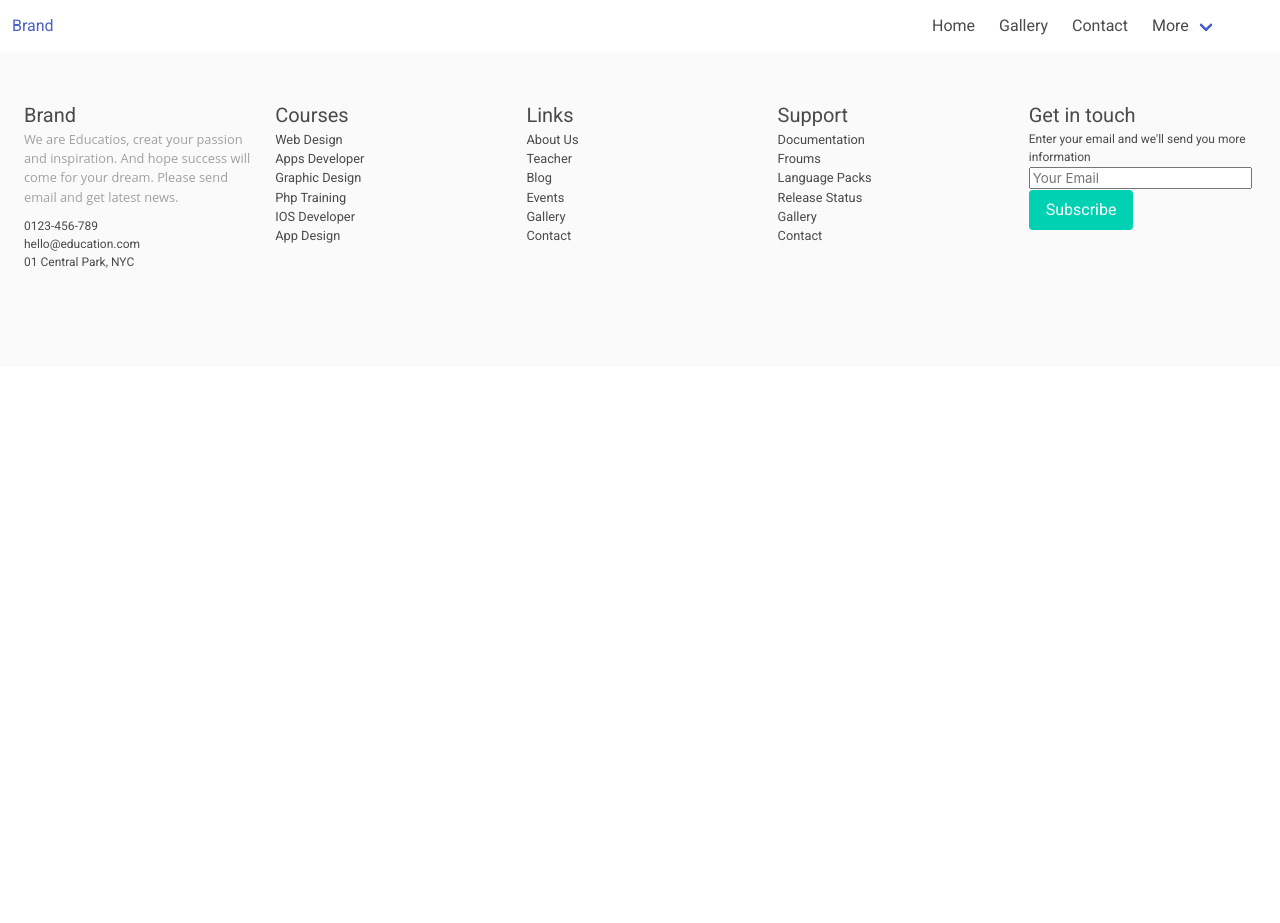
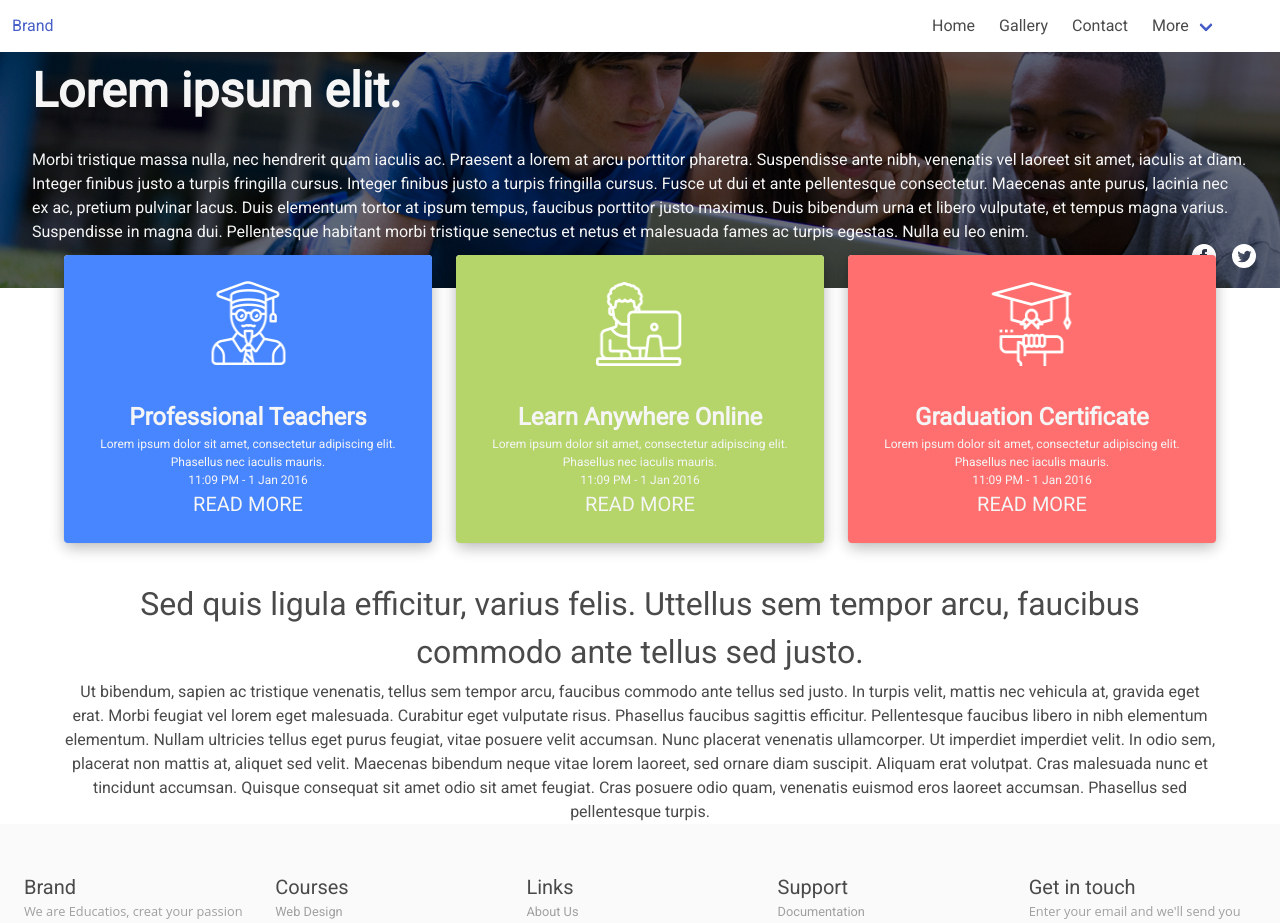
Before and after one commit to vimm0/website-frontend, a Vue app: page / in a window 1280 px wide. Shown: the top 923 px of the page. Before the commit the page ends 800 px from the top, so only its background shows below. Built offline with nearby package versions, Linux system fonts and the light colour scheme.

Commit message:
fix footer with loadingContent component

```diff
--- a/src/App.vue
+++ b/src/App.vue
@@ -1,21 +1,21 @@
 <template>
     <div id="app">
         <navbar></navbar>
-        <!--<landing-content></landing-content>-->
+        <landing-content></landing-content>
         <page-footer></page-footer>
     </div>
 </template>
 
 <script>
     import Navbar from './components/Navbar.vue'
-    // import LandingContent from './components/LandingContent.vue'
+    import LandingContent from './components/LandingContent.vue'
     import Footer from './components/Footer.vue'
 
     export default {
         name: 'app',
         components: {
             Navbar,
-            // LandingContent,
+            LandingContent,
             'page-footer': Footer
         }
     }
--- a/src/assets/sass/main.scss
+++ b/src/assets/sass/main.scss
@@ -10,6 +10,9 @@
 .mt-3 {
   margin-top: 3rem;
 }
+.mr-1{
+  margin-right:1rem;
+}
 //navbar
 a.navbar-custom-item:hover{
     border-bottom: #3273dc solid .1rem;
--- a/src/components/Footer.vue
+++ b/src/components/Footer.vue
@@ -1,18 +1,20 @@
 <template>
-    <div class="footer">
+    <footer class="footer">
         <div class="columns">
             <div class="column is-one-fifth">
                 <p class="is-size-5">Brand</p>
                 <p class="brand-quote">We are Educatios, creat your passion and inspiration. And hope success
                     will come for your dream.
                     Please send email and get latest news.</p>
-                <p class="is-size-7">0123-456-789</p>
-                <p class="is-size-7">hello@education.com</p>
-                <p class="is-size-7">01 Central Park, NYC</p>
+                <div class="address mt-1">
+                    <p class="is-size-7">0123-456-789</p>
+                    <p class="is-size-7">hello@education.com</p>
+                    <p class="is-size-7">01 Central Park, NPJ</p>
+                </div>
             </div>
             <div class="column is-one-fifth">
                 <p class="is-size-5">Courses</p>
-                <ul>
+                <ul class="footer-links">
                     <li>Web Design</li>
                     <li>Apps Developer</li>
                     <li>Graphic Design</li>
@@ -23,7 +25,7 @@
             </div>
             <div class="column is-one-fifth">
                 <p class="is-size-5">Links</p>
-                <ul>
+                <ul class="footer-links">
                     <li>About Us</li>
                     <li>Teacher</li>
                     <li>Blog</li>
@@ -34,7 +36,7 @@
             </div>
             <div class="column is-one-fifth">
                 <p class="is-size-5">Support</p>
-                <ul>
+                <ul class="footer-links">
                     <li>Documentation</li>
                     <li>Froums</li>
                     <li>Language Packs</li>
@@ -45,13 +47,13 @@
             </div>
             <div class="column is-one-fifth">
                 <p class="is-size-5">Get in touch</p>
-                <p class="is-size-7">Enter your email and we'll send you more information</p>
-                <input placeholder="Your Email" required>
+                <p class="email-content">Enter your email and we'll send you more information</p>
+                <input class="email-input" placeholder="Your Email" required>
                 <br>
-                <a class="button is-primary">Subscribe</a>
+                <a class="button is-info mt-1 subscribe-button">Subscribe</a>
             </div>
         </div>
-    </div>
+    </footer>
 </template>
 <script>
     export default {
@@ -62,13 +64,53 @@
     }
 </script>
 <style lang="scss">
-    .brand-quote {
+    .brand-quote, .email-content {
         font-family: "Open Sans", sans-serif;
         font-size: 0.8rem;
         padding-bottom: 10px;
         color: #a0a0a0;
     }
+
     ul > li {
-        font-size:0.8rem;
+        font-size: 0.8rem;
+        line-height: 1.8rem;
+        color: #a0a0a0;
+    }
+
+    ul.footer-links {
+        margin-top: -0.255rem;
+    }
+
+    div.address > * {
+        /*color: #a0a0a0;*/
+        line-height: 1.4rem;
+        font-size: 0.8rem;
+        font-weight: bold;
+    }
+
+    .subscribe-button {
+        box-shadow: 0 3px 5px rgba(0, 0, 0, 0.2) !important;
+    }
+
+    .email-input {
+        background: #e6e6e6;
+        box-shadow: 0 3px 5px rgba(0, 0, 0, 0.2);
+        height: 45px;
+        font-size: 16px;
+        border: none;
+        color: #a0a0a0;
+        padding-left: 15px;
+        width: 100%;
+        margin-bottom: 15px;
+        outline: none;
+    }
+
+    .footer {
+        /*margin: 0 auto;*/
+        /*width: 100%;*/
+        /*height: auto;*/
+        /*overflow: hidden;*/
+        /*position: relative;*/
+        /*bottom: 0;*/
     }
 </style>
--- a/src/components/LandingContent.vue
+++ b/src/components/LandingContent.vue
@@ -1,6 +1,6 @@
 <template>
     <div class="landing-content">
-        <div class="image-container">
+        <div class="image-container" style="margin-bottom:17.8rem">
             <img alt="Vue logo" src="../assets/school-banner.jpg">
             <p class="title-text-over is-size-1 has-text-white-ter has-text-weight-semibold">Lorem ipsum elit.</p>
             <p class="content-text-over is-size-6 has-text-white-ter">Morbi tristique massa nulla, nec hendrerit quam
@@ -82,27 +82,25 @@
             </div>
         </div>
         <div class="container">
-            <!--<p class="is-size-3 has-text-centered">Sed quis ligula efficitur, convallis nisi ultricies, varius felis. Ut-->
-            <!--bibendum, sapien ac tristique venenatis, tellus sem tempor arcu, faucibus commodo ante tellus sed-->
-            <!--justo.</p>-->
-            <!--<p class="is-size-6 has-text-centered">Ut bibendum, sapien ac tristique venenatis, tellus sem tempor arcu,-->
-            <!--faucibus commodo ante tellus sed justo. In turpis velit, mattis nec vehicula at, gravida eget erat.-->
-            <!--Morbi-->
-            <!--feugiat vel lorem eget malesuada. Curabitur eget vulputate risus. Phasellus faucibus sagittis efficitur.-->
-            <!--Pellentesque faucibus libero in nibh elementum elementum. Nullam ultricies tellus eget purus feugiat,-->
-            <!--vitae-->
-            <!--posuere velit accumsan. Nunc placerat venenatis ullamcorper. Ut imperdiet imperdiet velit. In odio sem,-->
-            <!--placerat non mattis at, aliquet sed velit. Maecenas bibendum neque vitae lorem laoreet, sed ornare diam-->
-            <!--suscipit. Aliquam erat volutpat. Cras malesuada nunc et tincidunt accumsan. Quisque consequat sit amet-->
-            <!--odio-->
-            <!--sit amet feugiat. Cras posuere odio quam, venenatis euismod eros laoreet accumsan. Phasellus sed-->
-            <!--pellentesque turpis.</p>-->
+            <p class="is-size-3 has-text-centered">Sed quis ligula efficitur, varius felis.
+                Uttellus sem tempor arcu, faucibus commodo ante tellus sed justo.</p>
+            <p class="is-size-6 has-text-centered mt-1">Ut bibendum, sapien ac tristique venenatis, tellus sem tempor arcu,
+                faucibus commodo ante tellus sed justo. In turpis velit, mattis nec vehicula at, gravida eget erat.
+                Morbi
+                feugiat vel lorem eget malesuada. Curabitur eget vulputate risus. Phasellus faucibus sagittis efficitur.
+                Pellentesque faucibus libero in nibh elementum elementum. Nullam ultricies tellus eget purus feugiat,
+                vitae
+                posuere velit accumsan. Nunc placerat venenatis ullamcorper. Ut imperdiet imperdiet velit. In odio sem,
+                placerat non mattis at, aliquet sed velit. Maecenas bibendum neque vitae lorem laoreet, sed ornare diam
+                suscipit. Aliquam erat volutpat. Cras malesuada nunc et tincidunt accumsan. Quisque consequat sit amet
+                odio
+                sit amet feugiat. Cras posuere odio quam, venenatis euismod eros laoreet accumsan. Phasellus sed
+                pellentesque turpis.</p>
         </div>
-
     </div>
 </template>
 <script>
- export default {
+    export default {
         name: 'landing-content',
         data() {
             return {
```
